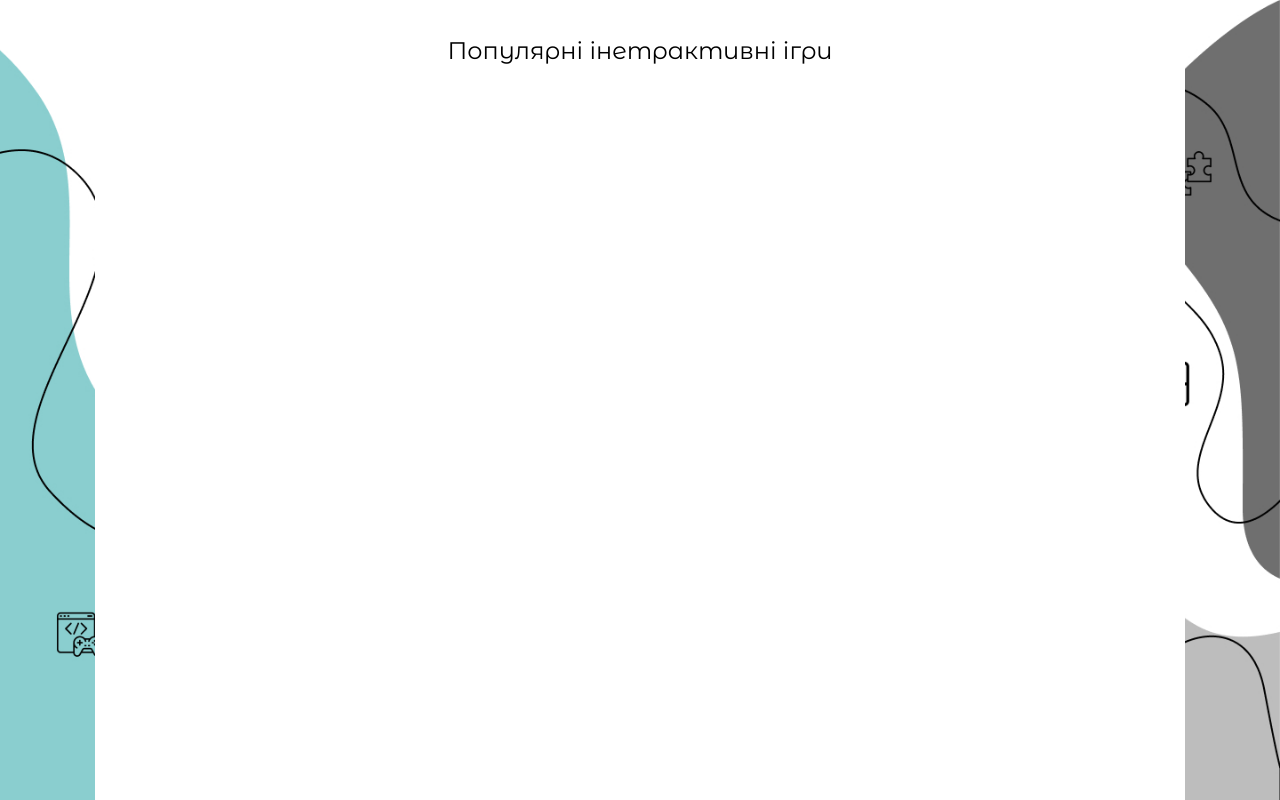
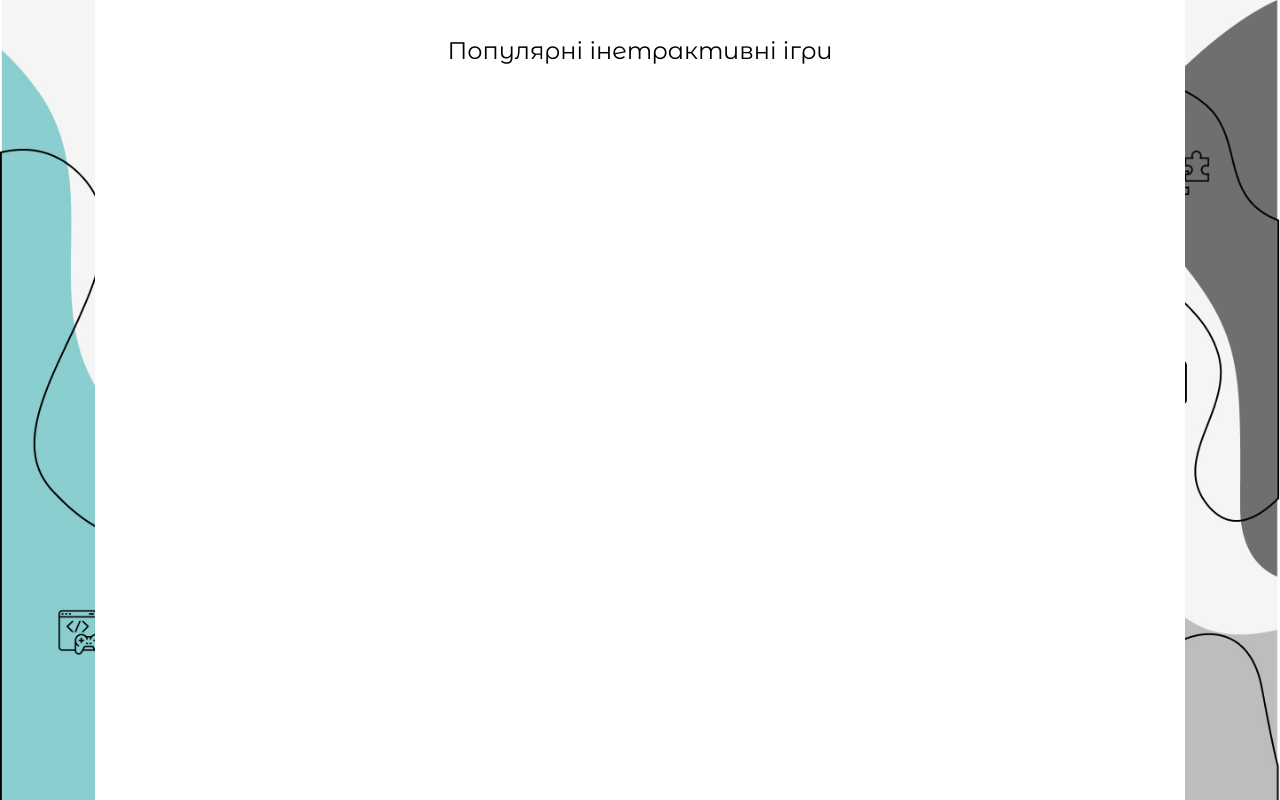
Before and after one commit to lizxqws/Project_3_Coding_Magic_Team_3, a plain HTML site: page index.html in a window 1280 px wide. Drawn offline with Linux system fonts and the light colour scheme.

Commit message:
Add new bg

```diff
--- a/scss/components/_background.scss
+++ b/scss/components/_background.scss
@@ -1,7 +1,7 @@
 .wrapper {
   display: flex;
   justify-content: center;
-  background: url(../../src/images/background.jpg);
+  background: url(../../src/images/bg.jpg);
   background-repeat: no-repeat;
   background-size: cover;
   height: 100%;
```
Also changed, not shown: css/main.css, src/images/background.jpg (deleted), src/images/bg.jpg (added).
